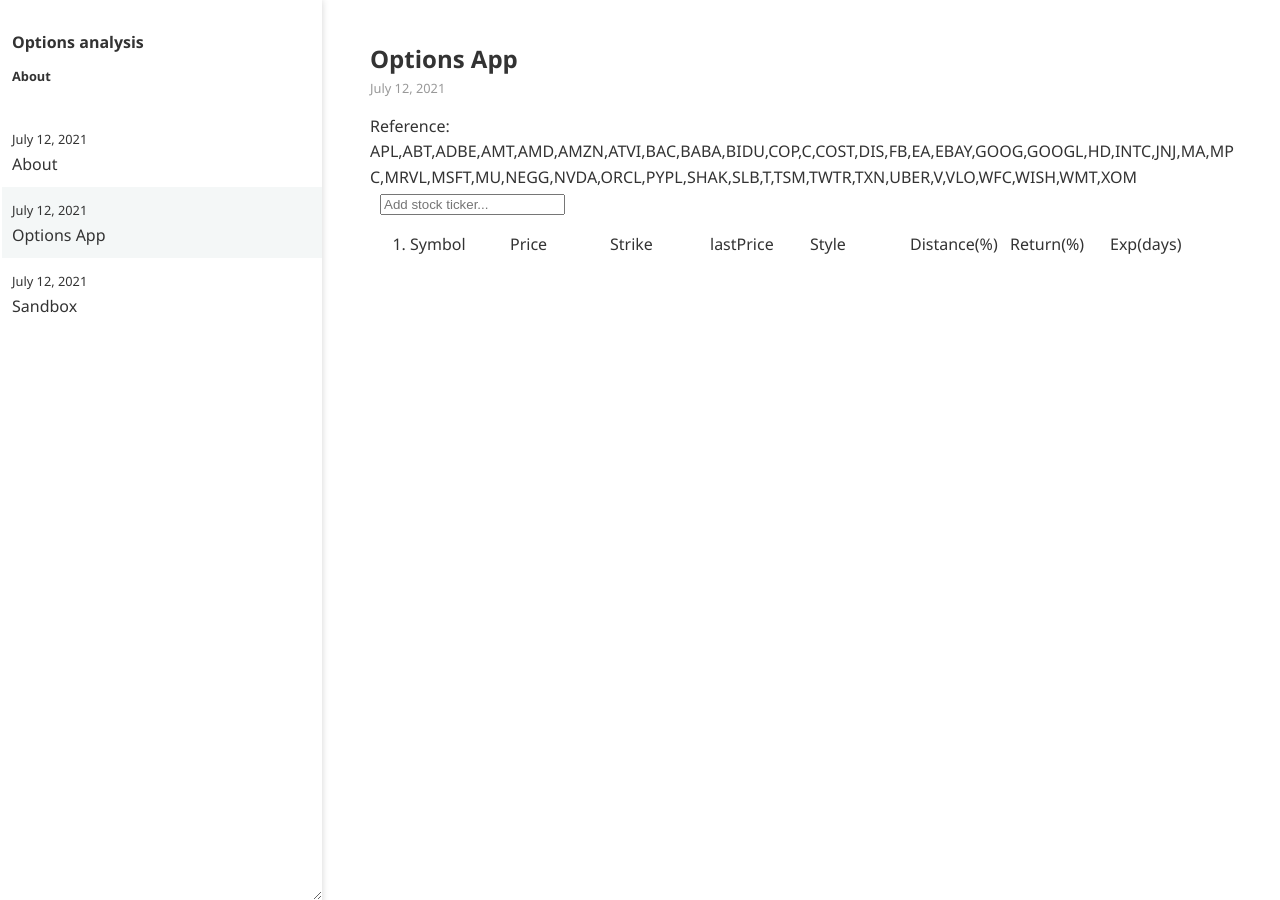
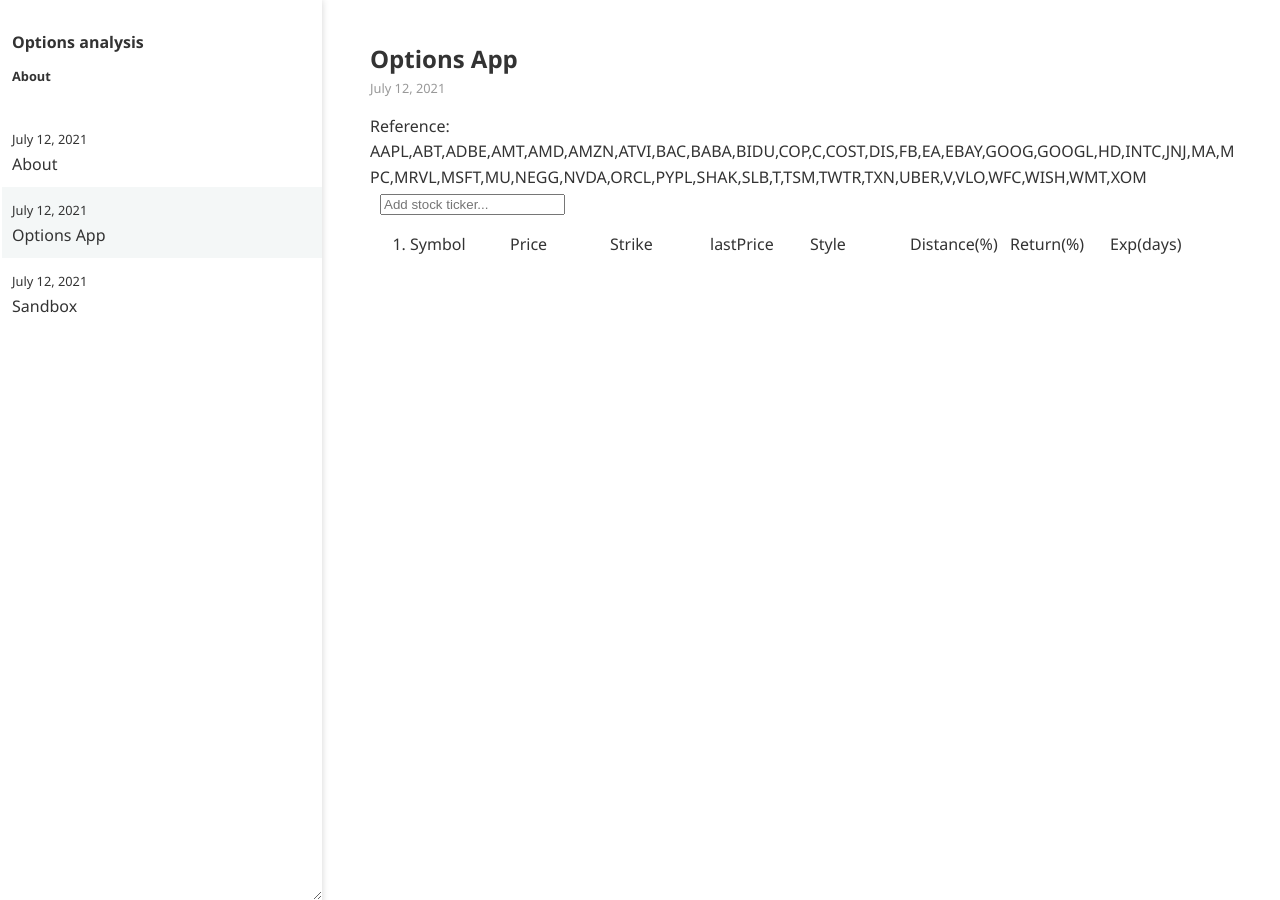
Before and after one commit to Chipingai/Chipingai.github.io, a Jekyll site: the page _posts/2021-07-12-options-app.html, which Jekyll copies as it is, in a window 1280 px wide. Built offline with Jekyll 4.4.1, drawn with Linux system fonts in a browser that asks for light colours.

Commit message:
Update 2021-07-12-options-app.html

```diff
--- a/_posts/2021-07-12-options-app.html
+++ b/_posts/2021-07-12-options-app.html
@@ -1,6 +1,6 @@
 <div>
 
-<span style="word-wrap:break-word">Reference: APL,ABT,ADBE,AMT,AMD,AMZN,ATVI,BAC,BABA,BIDU,COP,C,COST,DIS,FB,EA,EBAY,GOOG,GOOGL,HD,INTC,JNJ,MA,MPC,MRVL,MSFT,MU,NEGG,NVDA,ORCL,PYPL,SHAK,SLB,T,TSM,TWTR,TXN,UBER,V,VLO,WFC,WISH,WMT,XOM</span>
+<span style="word-wrap:break-word">Reference: AAPL,ABT,ADBE,AMT,AMD,AMZN,ATVI,BAC,BABA,BIDU,COP,C,COST,DIS,FB,EA,EBAY,GOOG,GOOGL,HD,INTC,JNJ,MA,MPC,MRVL,MSFT,MU,NEGG,NVDA,ORCL,PYPL,SHAK,SLB,T,TSM,TWTR,TXN,UBER,V,VLO,WFC,WISH,WMT,XOM</span>
 	<br>
   <input onkeyup="if (event.keyCode == 27) this.value = '';
 		else if (event.keyCode == 13) {
```
